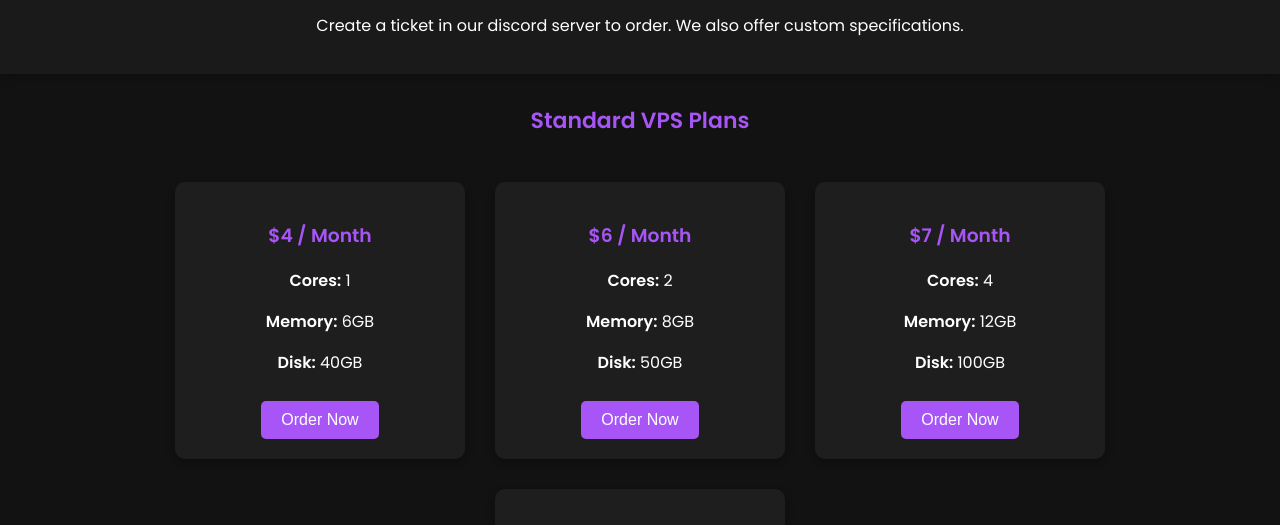
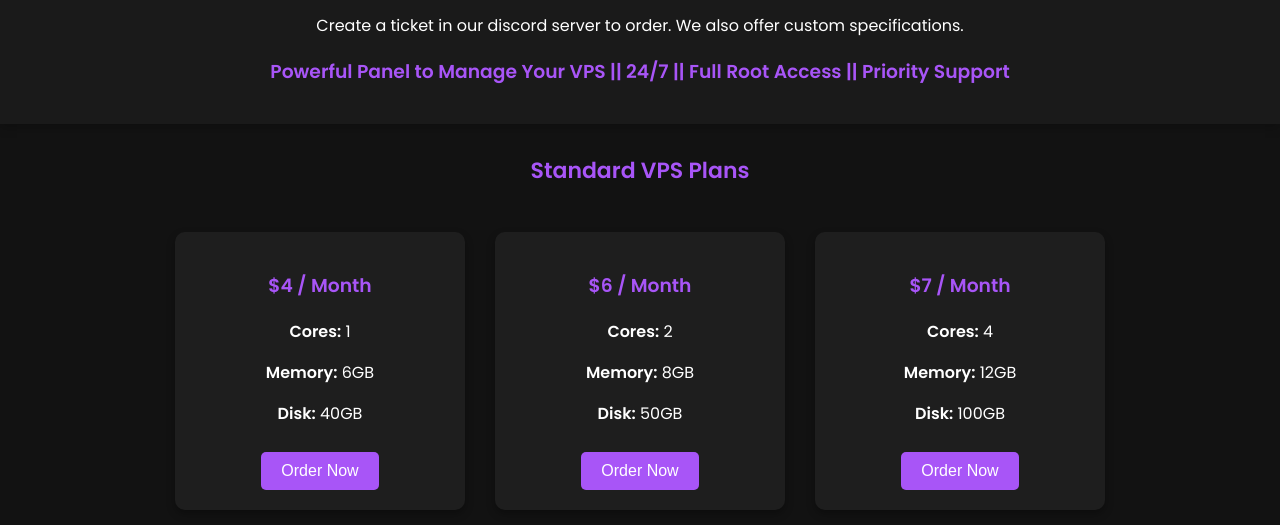
Before and after one commit to safire1/Astrast, a plain HTML site: page vps.html in a window 1280 px wide. Shown: the part 218-743 px from the top of the page. Drawn offline with Linux system fonts and the light colour scheme.

Commit message:
Update vps.html

```diff
--- a/vps.html
+++ b/vps.html
@@ -3,7 +3,7 @@
 <head>
     <meta charset="UTF-8">
     <meta name="viewport" content="width=device-width, initial-scale=1.0">
-    <title>Astrast Store - VPS Plans</title>
+    <title>Astrast Host - VPS Plans</title>
     <link rel="stylesheet" href="styles.css">
     <link rel="stylesheet" href="https://cdnjs.cloudflare.com/ajax/libs/font-awesome/6.4.2/css/all.min.css">
 
@@ -35,6 +35,7 @@
         <h1>Astrast VPS Store</h1>
         <p>High-performance VPS solutions at unbeatable prices.</p>
         <p>Create a ticket in our discord server to order. We also offer custom specifications.</p>
+        <h3>Powerful Panel to Manage Your VPS || 24/7 || Full Root Access || Priority Support</h3>
     </header>
 
     <main>
```
